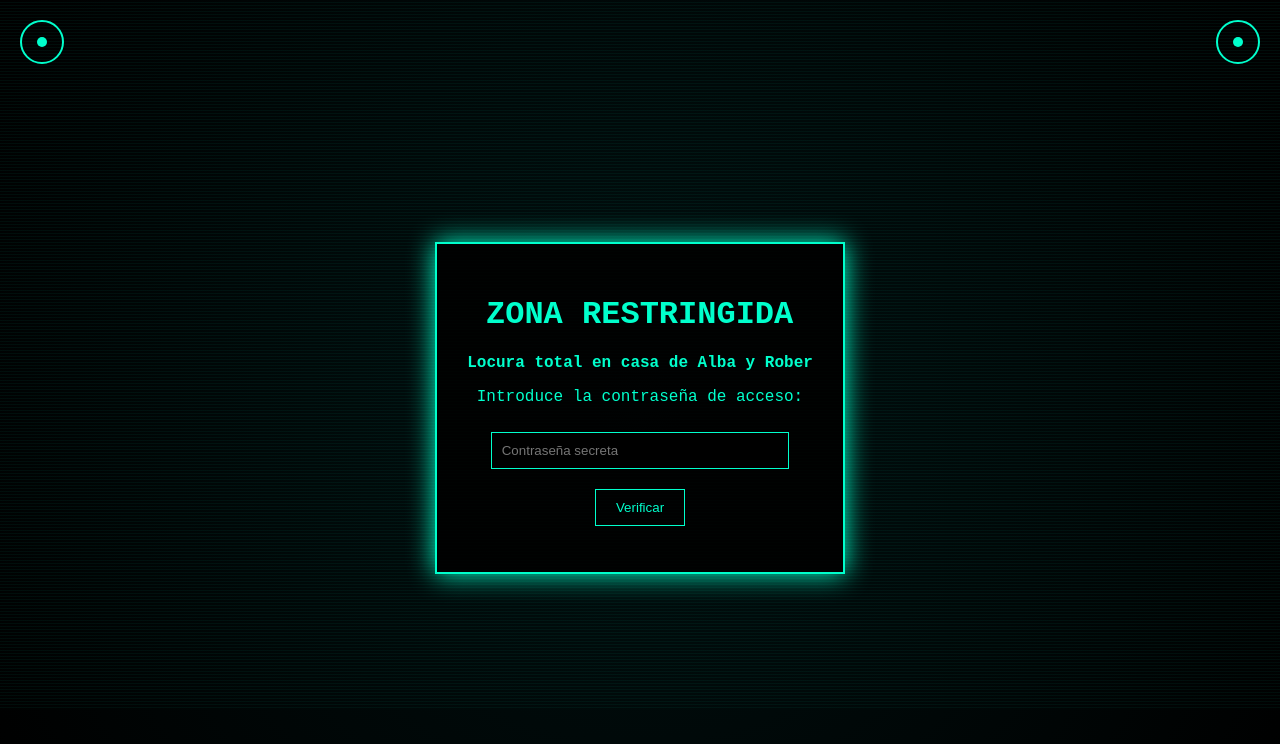
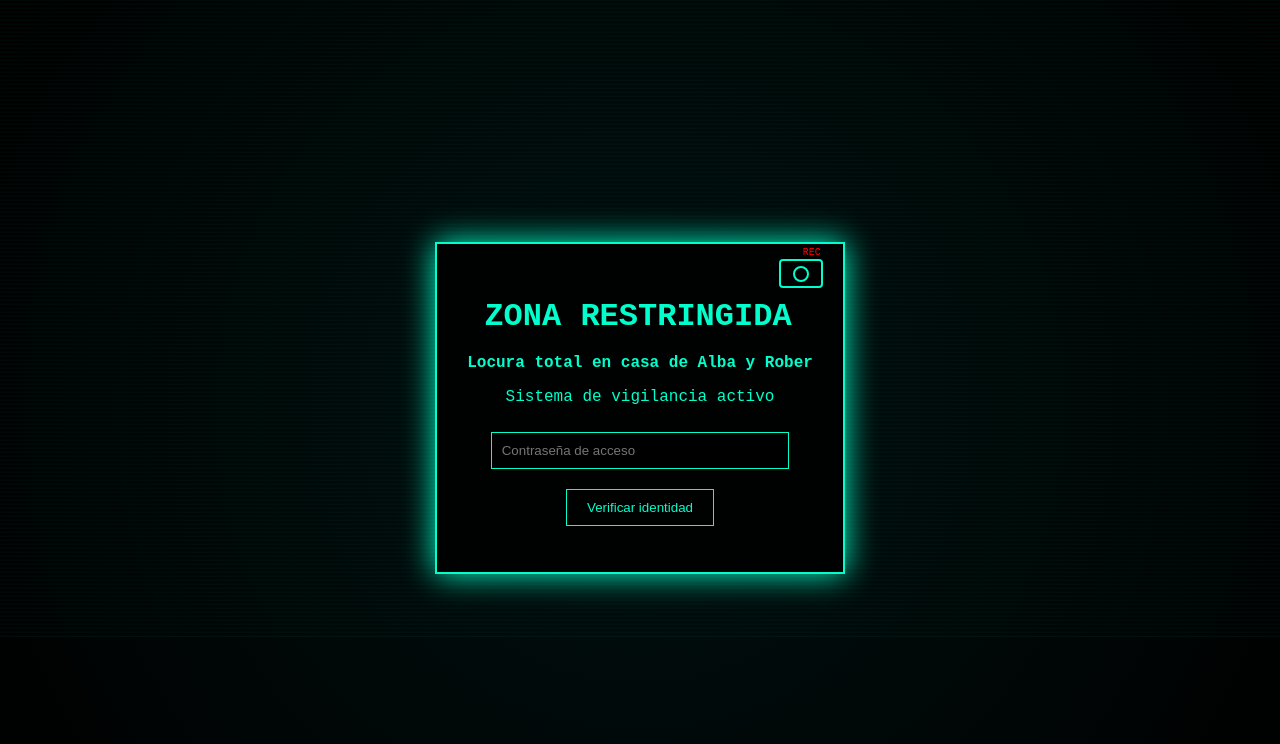
Before and after one commit to oledani/Locura-total, a plain HTML site: page index.html in a window 1280 px wide. Shown: the top 744 px of the page. Drawn offline with Linux system fonts and the light colour scheme.

Commit message:
index.html

```diff
--- a/index.html
+++ b/index.html
@@ -13,11 +13,11 @@ body {
     justify-content: center;
     align-items: center;
     height: 100vh;
+    overflow: hidden;
     text-align: center;
-    overflow: hidden;
 }
 
-/* Fondo escáner */
+/* Escáner */
 body::before {
     content: "";
     position: absolute;
@@ -28,11 +28,10 @@ body::before {
         rgba(0,255,204,0.05),
         rgba(0,255,204,0.05) 1px,
         transparent 1px,
-        transparent 3px
+        transparent 4px
     );
-    animation: scan 8s linear infinite;
+    animation: scan 7s linear infinite;
 }
-
 @keyframes scan {
     from { transform: translateY(0); }
     to { transform: translateY(-50%); }
@@ -40,12 +39,12 @@ body::before {
 
 .box {
     position: relative;
+    z-index: 2;
     border: 2px solid #00ffcc;
     padding: 30px;
     max-width: 720px;
-    box-shadow: 0 0 25px #00ffcc;
-    background: rgba(0,0,0,0.88);
-    z-index: 2;
+    background: rgba(0,0,0,0.9);
+    box-shadow: 0 0 30px #00ffcc;
 }
 
 .hidden { display: none; }
@@ -55,8 +54,8 @@ input {
     border: 1px solid #00ffcc;
     color: #00ffcc;
     padding: 10px;
+    width: 80%;
     margin-top: 10px;
-    width: 80%;
 }
 
 button {
@@ -67,9 +66,8 @@ button {
     padding: 10px 20px;
     cursor: pointer;
 }
-
 button:hover {
-    background-color: #00ffcc;
+    background: #00ffcc;
     color: #000;
 }
 
@@ -79,76 +77,92 @@ button:hover {
 .glitch { animation: glitch 0.8s infinite; }
 @keyframes glitch {
     0% { transform: translate(0); }
-    20% { transform: translate(-2px, 2px); }
-    40% { transform: translate(2px, -2px); }
-    60% { transform: translate(-2px, -2px); }
-    80% { transform: translate(2px, 2px); }
+    25% { transform: translate(-2px, 2px); }
+    50% { transform: translate(2px, -2px); }
+    75% { transform: translate(-2px, -2px); }
     100% { transform: translate(0); }
 }
 
-/* Ojos */
-.eye {
+/* Cámara vigilancia */
+.camera {
     position: absolute;
+    top: 15px;
+    right: 20px;
     width: 40px;
-    height: 40px;
+    height: 25px;
+    border: 2px solid #00ffcc;
+    border-radius: 4px;
+}
+.camera::before {
+    content: "";
+    position: absolute;
+    width: 12px;
+    height: 12px;
     border: 2px solid #00ffcc;
     border-radius: 50%;
-    top: 20px;
+    top: 5px;
+    left: 12px;
+}
+.camera::after {
+    content: "REC";
+    position: absolute;
+    top: -14px;
+    right: 0;
+    font-size: 10px;
+    color: red;
+    animation: blink 1s infinite;
 }
 
-.eye.left { left: 20px; }
-.eye.right { right: 20px; }
-
-.pupil {
-    width: 10px;
-    height: 10px;
-    background: #00ffcc;
-    border-radius: 50%;
-    position: absolute;
-    top: 15px;
-    left: 15px;
+/* Pulso vigilancia */
+.pulse {
+    animation: pulse 2s infinite;
+}
+@keyframes pulse {
+    0% { box-shadow: 0 0 10px #00ffcc; }
+    50% { box-shadow: 0 0 30px #00ffcc; }
+    100% { box-shadow: 0 0 10px #00ffcc; }
 }
 </style>
 </head>
 
 <body>
 
-<!-- Música -->
+<!-- Música hacker -->
 <audio id="music" loop>
     <source src="https://files.freemusicarchive.org/storage-freemusicarchive-org/music/no_curator/Monplaisir/Pripyat/Monplaisir_-_02_-_Escape.mp3" type="audio/mpeg">
 </audio>
 
-<!-- Ojos observando -->
-<div class="eye left"><div class="pupil"></div></div>
-<div class="eye right"><div class="pupil"></div></div>
+<div class="box pulse" id="login">
+    <div class="camera"></div>
 
-<div class="box" id="login">
     <h1 class="blink glitch">ZONA RESTRINGIDA</h1>
     <p><strong>Locura total en casa de Alba y Rober</strong></p>
-    <p>Introduce la contraseña de acceso:</p>
-    <input type="password" id="password" placeholder="Contraseña secreta">
+    <p>Sistema de vigilancia activo</p>
+
+    <input type="password" id="password" placeholder="Contraseña de acceso">
     <br>
-    <button onclick="checkPassword()">Verificar</button>
+    <button onclick="checkPassword()">Verificar identidad</button>
     <p id="error" style="color:red;"></p>
 </div>
 
-<div class="box hidden" id="countdownBox">
+<div class="box hidden pulse" id="countdownBox">
+    <div class="camera"></div>
     <h1 class="glitch">ACCESO CONCEDIDO</h1>
     <p>Activación del protocolo en:</p>
     <h2 id="countdown">5</h2>
 </div>
 
-<div class="box hidden" id="final">
+<div class="box hidden pulse" id="final">
+    <div class="camera"></div>
     <h1 class="blink glitch">ENHORABUENA</h1>
     <p>
         Has sido seleccionado como <strong>miembro secreto</strong><br>
-        del grupo nodriza llamado:
+        del grupo nodriza:
     </p>
     <h2>LOCURA TOTAL HACIA 2026</h2>
     <p>
-        Locura total en casa de Alba y Rober<br><br>
-        <strong>Te estamos observando.</strong><br>
-        No cierres esta página.
+        En casa de Alba y Rober<br><br>
+        <strong>📹 Ten cuidado porque te estamos observando.</strong>
     </p>
 </div>
 
@@ -162,7 +176,7 @@ function checkPassword() {
         startCountdown();
     } else {
         document.getElementById("error").textContent =
-            "Contraseña incorrecta. Intento registrado 👁️";
+            "Acceso denegado. Actividad registrada.";
     }
 }
 
@@ -179,20 +193,6 @@ function startCountdown() {
         }
     }, 1000);
 }
-
-/* Ojos siguiendo el ratón */
-document.addEventListener("mousemove", e => {
-    document.querySelectorAll(".eye").forEach(eye => {
-        const pupil = eye.querySelector(".pupil");
-        const rect = eye.getBoundingClientRect();
-        const x = e.clientX - rect.left - 20;
-        const y = e.clientY - rect.top - 20;
-        const angle = Math.atan2(y, x);
-        const moveX = Math.cos(angle) * 8;
-        const moveY = Math.sin(angle) * 8;
-        pupil.style.transform = `translate(${moveX}px, ${moveY}px)`;
-    });
-});
 </script>
 
 </body>
```
